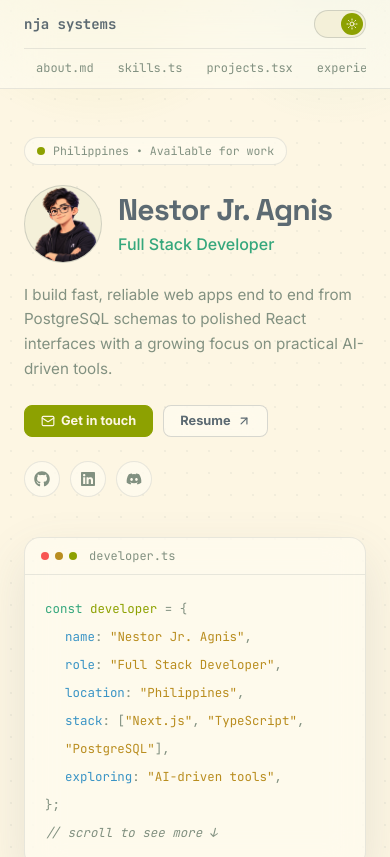
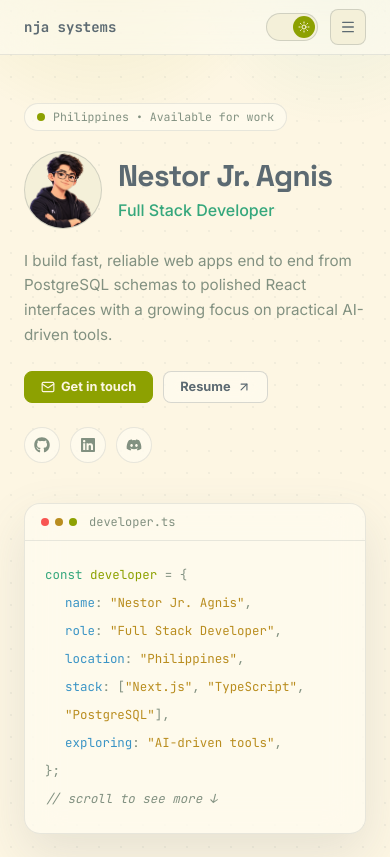
Before and after one commit to sgxtract/hushgrove, a Next.js app: page / in a window 390 px wide. Shown: the top 857 px of the page. Built offline with nearby package versions, Linux system fonts and the light colour scheme.

Commit message:
feat(navbar): replace mobile tab strip with hamburger menu (#12)

```diff
--- a/app/globals.css
+++ b/app/globals.css
@@ -82,6 +82,19 @@
     from {
       opacity: 0;
       transform: translateY(14px);
+    }
+    to {
+      opacity: 1;
+      transform: translateY(0);
+    }
+  }
+
+  --animate-menu-in: menu-in 0.18s ease-out;
+
+  @keyframes menu-in {
+    from {
+      opacity: 0;
+      transform: translateY(-6px);
     }
     to {
       opacity: 1;
--- /dev/null
+++ b/components/layout/navbar/MobileMenu.tsx
@@ -0,0 +1,105 @@
+"use client";
+
+import { Menu, X } from "lucide-react";
+import { useEffect, useId, useRef, useState } from "react";
+import { navLinks } from "@/data/navigation";
+import { useActiveSection } from "@/hooks/useActiveSection";
+import { cn } from "@/lib/utils";
+
+const sectionIds = navLinks.map((link) => link.id);
+
+export function MobileMenu() {
+  const [open, setOpen] = useState(false);
+  const activeId = useActiveSection(sectionIds);
+  const panelId = useId();
+  const containerRef = useRef<HTMLDivElement>(null);
+  const buttonRef = useRef<HTMLButtonElement>(null);
+
+  useEffect(() => {
+    if (!open) return;
+
+    const desktop = window.matchMedia("(min-width: 64rem)");
+
+    function handleKeyDown(event: KeyboardEvent) {
+      if (event.key === "Escape") {
+        setOpen(false);
+        buttonRef.current?.focus();
+      }
+    }
+
+    function handlePointerDown(event: PointerEvent) {
+      if (!containerRef.current?.contains(event.target as Node)) setOpen(false);
+    }
+
+    function handleBreakpoint(event: MediaQueryListEvent) {
+      if (event.matches) setOpen(false);
+    }
+
+    document.addEventListener("keydown", handleKeyDown);
+    document.addEventListener("pointerdown", handlePointerDown);
+    desktop.addEventListener("change", handleBreakpoint);
+
+    return () => {
+      document.removeEventListener("keydown", handleKeyDown);
+      document.removeEventListener("pointerdown", handlePointerDown);
+      desktop.removeEventListener("change", handleBreakpoint);
+    };
+  }, [open]);
+
+  return (
+    <div ref={containerRef} className="lg:hidden">
+      <button
+        ref={buttonRef}
+        type="button"
+        aria-label="Menu"
+        aria-expanded={open}
+        aria-controls={panelId}
+        onClick={() => setOpen((current) => !current)}
+        className="flex size-9 cursor-pointer items-center justify-center rounded-lg border border-line-strong bg-surface text-foreground transition-colors duration-200 hover:border-green hover:text-green focus-visible:outline-2 focus-visible:outline-offset-2 focus-visible:outline-green"
+      >
+        {open ? (
+          <X className="size-4" aria-hidden />
+        ) : (
+          <Menu className="size-4" aria-hidden />
+        )}
+      </button>
+
+      <div
+        id={panelId}
+        hidden={!open}
+        className="absolute inset-x-0 top-full border-b border-line bg-background/95 shadow-glass motion-safe:animate-menu-in"
+      >
+        <ul className="mx-auto max-w-4xl px-6 py-3">
+          {navLinks.map(({ id, label }) => {
+            const isActive = activeId === id;
+
+            return (
+              <li key={id}>
+                <a
+                  href={`#${id}`}
+                  onClick={() => setOpen(false)}
+                  aria-current={isActive ? "location" : undefined}
+                  className={cn(
+                    "flex items-center gap-3 rounded-lg px-3 py-2.5 font-mono text-sm transition-colors duration-200",
+                    "hover:bg-surface hover:text-green",
+                    "focus-visible:outline-2 focus-visible:-outline-offset-2 focus-visible:outline-green",
+                    isActive ? "bg-surface text-green" : "text-muted",
+                  )}
+                >
+                  <span
+                    aria-hidden="true"
+                    className={cn(
+                      "size-1.5 rounded-full",
+                      isActive ? "bg-green" : "bg-line-strong",
+                    )}
+                  />
+                  {label}
+                </a>
+              </li>
+            );
+          })}
+        </ul>
+      </div>
+    </div>
+  );
+}
--- a/components/layout/navbar/NavTabs.tsx
+++ b/components/layout/navbar/NavTabs.tsx
@@ -10,7 +10,7 @@ export function NavTabs({ className }: { className?: string }) {
   const activeId = useActiveSection(sectionIds);
 
   return (
-    <ul className={cn("no-scrollbar flex overflow-x-auto", className)}>
+    <ul className={cn("flex", className)}>
       {navLinks.map(({ id, label }) => {
         const isActive = activeId === id;
 
--- a/components/layout/navbar/Navbar.tsx
+++ b/components/layout/navbar/Navbar.tsx
@@ -1,5 +1,6 @@
 import { ThemeToggle } from "@/components/ui/ThemeToggle";
 import { Brand } from "./Brand";
+import { MobileMenu } from "./MobileMenu";
 import { NavTabs } from "./NavTabs";
 
 export function Navbar() {
@@ -7,17 +8,14 @@ export function Navbar() {
     <header className="sticky top-0 z-50 border-b border-line bg-card backdrop-blur-xl">
       <nav
         aria-label="Main"
-        className="mx-auto flex max-w-4xl flex-wrap items-center justify-between px-6 lg:h-[54px] lg:flex-nowrap"
+        className="mx-auto flex h-[54px] max-w-4xl items-center justify-between px-6"
       >
-        <div className="order-1 flex h-12 items-center lg:h-auto">
-          <Brand />
+        <Brand />
+        <NavTabs className="hidden self-stretch lg:flex" />
+        <div className="flex items-center gap-3">
+          <ThemeToggle />
+          <MobileMenu />
         </div>
-
-        <div className="order-2 lg:order-3">
-          <ThemeToggle />
-        </div>
-
-        <NavTabs className="order-3 h-10 w-full border-t border-line lg:order-2 lg:h-auto lg:w-auto lg:self-stretch lg:border-t-0" />
       </nav>
     </header>
   );
--- a/components/ui/SectionCard.tsx
+++ b/components/ui/SectionCard.tsx
@@ -23,7 +23,7 @@ export function SectionCard({
     <section
       id={id}
       aria-labelledby={titleId}
-      className="relative z-10 mx-auto max-w-4xl scroll-mt-28 lg:scroll-mt-20 px-6 pb-16"
+      className="relative z-10 mx-auto max-w-4xl scroll-mt-20 px-6 pb-16"
     >
       <GlassCard>
         <WindowBar filename={filename} />
```
Also changed, not shown: public/avatar.png.
